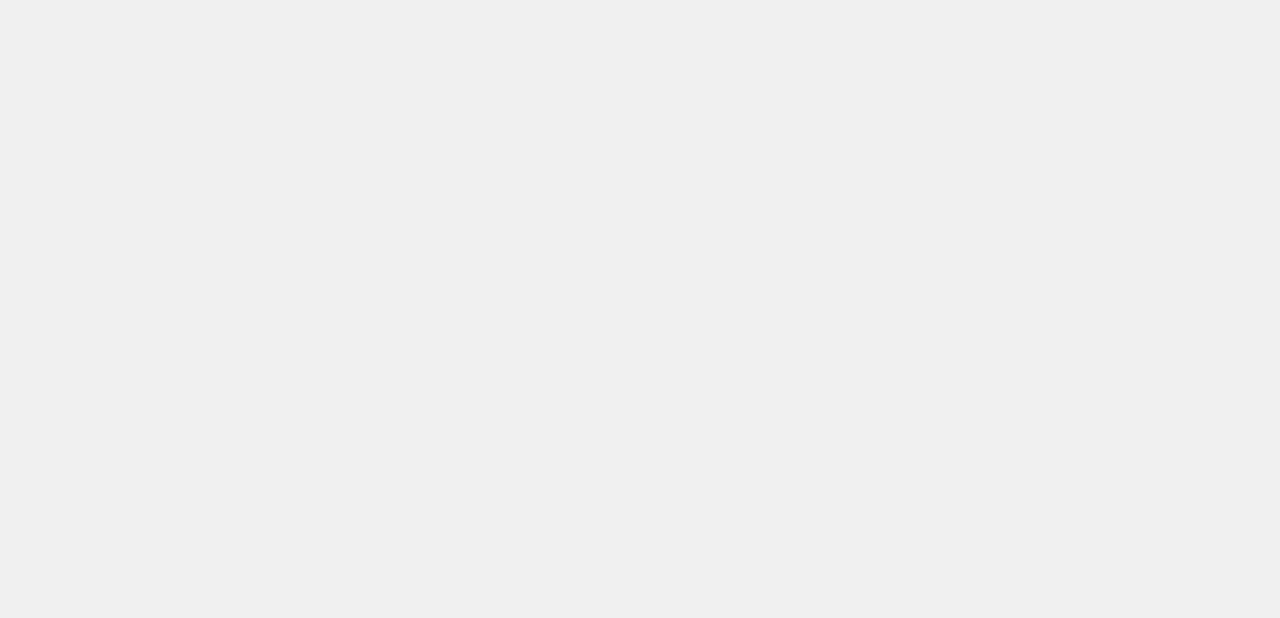
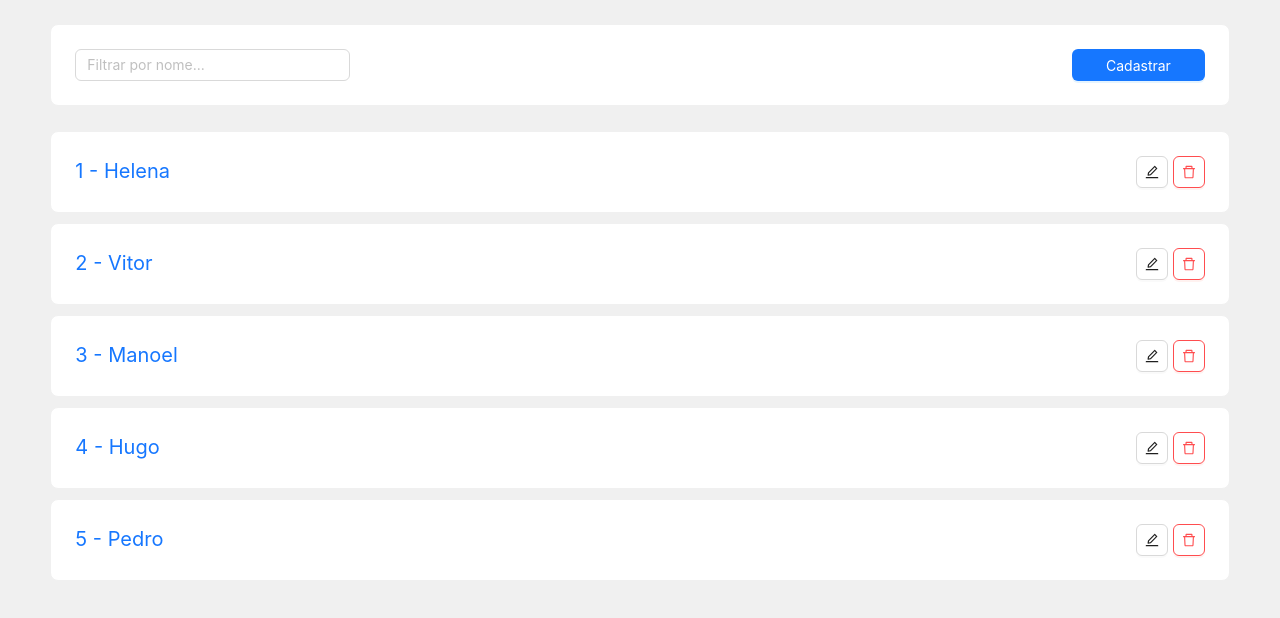
Before and after one commit to AugustoPreis/projeto-final-frontend-satc, a React (Vite) app in the folder frontend/: page /cliente in a window 1280 px wide. Shown: the top 618 px of the page. Built offline with nearby package versions, Linux system fonts and the light colour scheme.

Commit message:
cria cadastro de clientes

```diff
--- a/frontend/src/cliente/Cliente.jsx
+++ b/frontend/src/cliente/Cliente.jsx
@@ -1,8 +1,81 @@
-import React from 'react';
+import React, { useEffect, useState } from 'react';
+import { Button, Card, Col, Input, Row, message } from 'antd';
+import Screen from '../components/Screen';
+import Item from './Item';
+import Detalhes from './Detalhes';
+
+const clientes = [
+  { id: 1, nome: 'Helena', contato: 'Telefone: 48 9 9999-9999\nemail: helena@gmail.com' },
+  { id: 2, nome: 'Vitor', contato: 'Telefone: 48 9 9999-9999\nemail: vitor@gmail.com' },
+  { id: 3, nome: 'Manoel', contato: 'Telefone: 48 9 9999-9999\nemail: manoel@gmail.com' },
+  { id: 4, nome: 'Hugo', contato: 'Telefone: 48 9 9999-9999\nemail: hugo@gmail.com' },
+  { id: 5, nome: 'Pedro', contato: 'Telefone: 48 9 9999-9999\nemail: pedro@gmail.com' },
+];
 
 export default function Cliente() {
+  const [data, setData] = useState(clientes);
+  const [filtro, setFiltro] = useState('');
+
+  useEffect(() => {
+    const filtered = clientes.filter((el) => {
+      if (typeof filtro != 'string') {
+        return true;
+      }
+
+      return el.nome.toLowerCase().includes(filtro.trim().toLowerCase());
+    });
+
+    setData(filtered);
+  }, [filtro]);
+
+  const handleDelete = () => {
+    message.success('Cliente deletado com sucesso!');
+  }
+
   return (
-    <div>
-    </div>
+    <Screen>
+      <Row gutter={[10, 5]}>
+        <Col span={24}>
+          <Card>
+            <Row gutter={[10, 5]}
+              justify='space-between'>
+              <Col xl={6}
+                lg={7}
+                md={12}
+                sm={14}
+                xs={24}>
+                <Input value={filtro}
+                  placeholder='Filtrar por nome...'
+                  onChange={(e) => setFiltro(e.target.value)} />
+              </Col>
+              <Col xl={3}
+                lg={4}
+                md={6}
+                sm={10}
+                xs={24}>
+                <Detalhes>
+                  <Button block
+                    type='primary'>
+                    Cadastrar
+                  </Button>
+                </Detalhes>
+              </Col>
+            </Row>
+          </Card>
+        </Col>
+        <Col span={24}
+          style={{ marginTop: 20 }}>
+          <Row gutter={[10, 10]}>
+            {data.map((el) => (
+              <Col key={el.id}
+                span={24}>
+                <Item cliente={el}
+                  onDelete={() => handleDelete(el)} />
+              </Col>
+            ))}
+          </Row>
+        </Col>
+      </Row>
+    </Screen>
   );
 }
--- /dev/null
+++ b/frontend/src/cliente/Detalhes.jsx
@@ -0,0 +1,68 @@
+import React, { useState } from 'react';
+import { Row, Modal, Form, message, Col, Input } from 'antd';
+
+function Detalhes({ currentData, children }) {
+  const [visible, setVisible] = useState(false);
+  const [form] = Form.useForm();
+
+  const modal = (e) => {
+    e.stopPropagation();
+    setVisible(true);
+
+    if (currentData) {
+      form.setFieldsValue({
+        nome: currentData.nome,
+        contato: currentData.contato,
+      });
+    }
+  }
+
+  const handleSubmit = () => {
+    message.success(`Cliente ${currentData ? 'alterado' : 'salvo'} com sucesso!`);
+    handleClear();
+  }
+
+  const handleClear = () => {
+    form.resetFields();
+    setVisible(false);
+  }
+
+  return (
+    <span>
+      <span onClick={modal}
+        style={{ cursor: 'pointer' }}>
+        {children}
+      </span>
+      <Modal open={visible}
+        title={currentData ? `Alteração do cliente ${currentData.id}` : 'Cadastro de Cliente'}
+        okText='Salvar'
+        centered
+        width={550}
+        onCancel={handleClear}
+        onOk={form.submit}>
+        <Form form={form}
+          layout='vertical'
+          onFinish={handleSubmit}>
+          <Row gutter={[10, 5]}>
+            <Col span={24}>
+              <Form.Item name='nome'
+                label='Nome'
+                rules={[{ required: true, message: 'Campo obrigatório' }]}>
+                <Input />
+              </Form.Item>
+            </Col>
+            <Col span={24}>
+              <Form.Item name='contato'
+                label='Contatos'
+                rules={[{ required: true, message: 'Campo obrigatório' }]}>
+                <Input.TextArea rows={3} />
+              </Form.Item>
+            </Col>
+          </Row>
+        </Form>
+      </Modal>
+    </span>
+  );
+}
+
+export default Detalhes;
--- /dev/null
+++ b/frontend/src/cliente/Item.jsx
@@ -0,0 +1,41 @@
+import React from 'react';
+import { Button, Card, Col, Popconfirm, Row } from 'antd';
+import { EditOutlined, DeleteOutlined } from '@ant-design/icons';
+import Detalhes from './Detalhes';
+
+function Item({ cliente, onDelete }) {
+
+  return (
+    <Card>
+      <Row gutter={[10, 5]}
+        justify='space-between'>
+        <Col sm={20}
+          xs={21}>
+          <a style={{ fontSize: 20 }}>
+            {cliente.id} - {cliente.nome}
+          </a>
+        </Col>
+        <Col sm={4}
+          xs={3}>
+          <Row gutter={[5, 5]}
+            justify='end'>
+            <Col>
+              <Detalhes currentData={cliente}>
+                <Button icon={<EditOutlined />} />
+              </Detalhes>
+            </Col>
+            <Col>
+              <Popconfirm title='Deseja deletar?'
+                onConfirm={onDelete}>
+                <Button danger
+                  icon={<DeleteOutlined />} />
+              </Popconfirm>
+            </Col>
+          </Row>
+        </Col>
+      </Row>
+    </Card>
+  );
+}
+
+export default Item;
```
